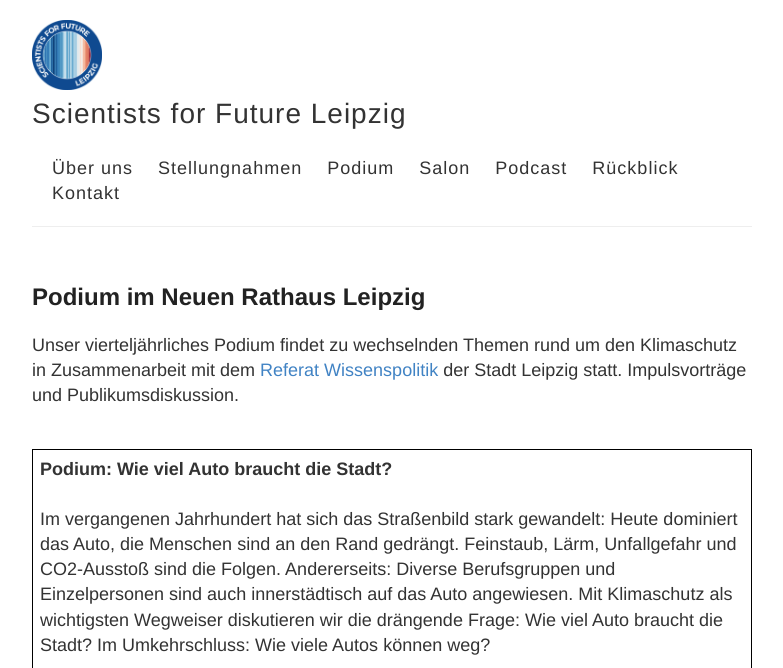
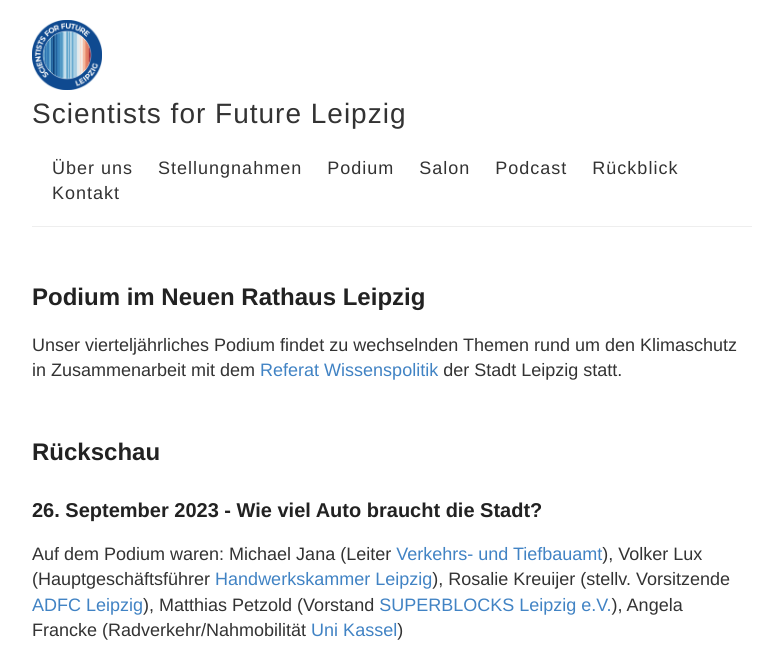
Before and after one commit to s4f-leipzig/s4f-leipzig.github.io, a Jekyll site: the page built from podium.html, in a window 1280 px wide and 1400 px high. Shown: the top 668 px of the window, without its empty margins (248-1031 px from the left). Built offline with Jekyll 4.4.1, drawn with Linux system fonts in a browser that asks for light colours; some of the changed text lies outside the part shown; grey boxes are pictures that could not be loaded.

Commit message:
Update podium.html

```diff
--- a/podium.html
+++ b/podium.html
@@ -2,32 +2,17 @@
 layout: default
 ---
 <h2>Podium im Neuen Rathaus Leipzig</h2>
-Unser vierteljährliches Podium findet zu wechselnden Themen rund um den Klimaschutz in Zusammenarbeit mit dem <a href="https://www.leipzig.de/buergerservice-und-verwaltung/aemter-und-behoerdengaenge/behoerden-und-dienstleistungen/dienststelle/referat-wissenspolitik-0117" target="blank">Referat Wissenspolitik</a> der Stadt Leipzig statt. Impulsvorträge und Publikumsdiskussion.
+Unser vierteljährliches Podium findet zu wechselnden Themen rund um den Klimaschutz in Zusammenarbeit mit dem <a href="https://www.leipzig.de/buergerservice-und-verwaltung/aemter-und-behoerdengaenge/behoerden-und-dienstleistungen/dienststelle/referat-wissenspolitik-0117" target="blank">Referat Wissenspolitik</a> der Stadt Leipzig statt.
 <br><br>
 
-<p style="border: 1px solid black; padding: 7px">
-<b>Podium: Wie viel Auto braucht die Stadt?</b>
-<br><br>
-Im vergangenen Jahrhundert hat sich das Straßenbild stark gewandelt: Heute dominiert das Auto, die Menschen sind an den Rand gedrängt. Feinstaub, Lärm, Unfallgefahr und CO2-Ausstoß sind die Folgen. Andererseits: Diverse Berufsgruppen und Einzelpersonen sind auch innerstädtisch auf das Auto angewiesen. Mit Klimaschutz als wichtigsten Wegweiser diskutieren wir die drängende Frage: Wie viel Auto braucht die Stadt? Im Umkehrschluss: Wie viele Autos können weg?
-<br><br>
-Auf dem Podium:
-<br>• Michael Jana (Leiter Verkehrs- und Tiefbauamt)
-<br>• Volker Lux (Hauptgeschäftsführer Handwerkskammer Leipzig)
-<br>• Rosalie Kreuijer (stellv. Vorsitzende ADFC Leipzig)
-<br>• Matthias Petzold (SUPERBLOCKS Leipzig e.V.)
-<br>•  Angela Francke (Verkehrspsychologie TU Dresden)
-<br><br>
-Moderation:
-<br>• Dominic Memmel (S4F Leipzig)
-<br><br>
-26. September 2023
-<br>19 Uhr
-<br>Stadtbüro im Neuen Rathaus Leipzig (Burgplatz 1)
-<br>Eintritt frei!
-</p>
-<br>
 
 <h2>Rückschau</h2>
+
+<h3>26. September 2023 - Wie viel Auto braucht die Stadt?</h3>
+Auf dem Podium waren: Michael Jana (Leiter <a href="https://www.leipzig.de/buergerservice-und-verwaltung/aemter-und-behoerdengaenge/behoerden-und-dienstleistungen/dienststelle/verkehrs-und-tiefbauamt-66" target="blank">Verkehrs- und Tiefbauamt</a>), Volker Lux (Hauptgeschäftsführer <a href="https://www.hwk-leipzig.de/" target="blank">Handwerkskammer Leipzig</a>), Rosalie Kreuijer (stellv. Vorsitzende <a href="https://leipzig.adfc.de/" target="blank">ADFC Leipzig</a>), Matthias Petzold (Vorstand <a href="https://superblocks-leipzig.de/" target="blank">SUPERBLOCKS Leipzig e.V.</a>), Angela Francke (Radverkehr/Nahmobilität <a href="https://www.uni-kassel.de/fb14bau/institute/institut-fuer-verkehrswesen-ifv/radverkehr-und-nahmobilitaet/team?tx_ukpersons_alphabetandteamlist%5Bcid%5D=1007755&tx_ukpersons_alphabetandteamlist%5BpersonFunction%5D=558&cHash=6ff9c38a717870502713a666fcc36bfa" target="blank">Uni Kassel</a>)
+<br><br>
+
+<iframe width="560" height="315" src="https://www.youtube.com/embed/x8rEf-FrSKw?si=07gc8XoZYtIG2WJr" title="YouTube video player" frameborder="0" allow="accelerometer; autoplay; clipboard-write; encrypted-media; gyroscope; picture-in-picture; web-share" allowfullscreen></iframe>
 
 <h3>13. Juni 2023 - Journalismus in der Klimakrise</h3>
 Auf dem Podium waren: Hannah Suppa (Chefredakteurin <a href="https://www.lvz.de/" target="blank">LVZ</a>), Daniel Schlechter (Redaktion <a href="https://www.mdr.de/wissen/index.html" target="blank">MDR Wissen</a>), Carel Mohn (Chefredakteur <a href="http://www.klimafakten.de" target="blank">klimafakten.de</a>), Ruth Ciesinger (Onlineredaktion Tagesspiegel, Redaktion <a href="https://www.tagesspiegel.de/meinung/themen/klimapodcast-gradmesser" target="blank">Klima-Podcast Gradmesser</a>)
```
